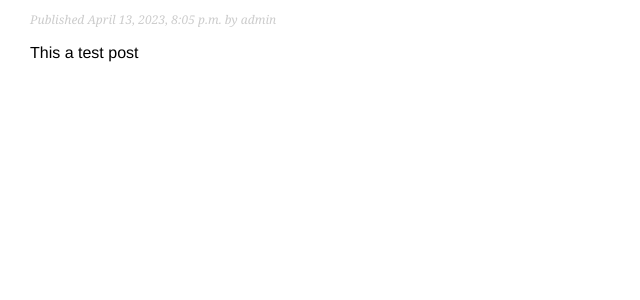
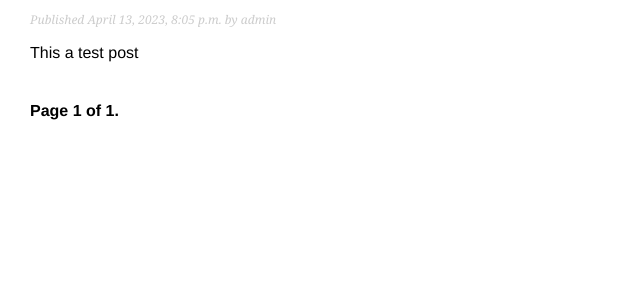
Before and after one commit to Dop-dd/django4-blog_app, a Django app: page /blog/ in a window 1280 px wide. Shown: the part 370-670 px from the top of the page, without its empty margins (0-640 px from the left). Run offline with Django 4.2, Linux system fonts and the light colour scheme; data comes from the database, SQL or seed files in the repository.

Commit message:
add pagination

```diff
--- a/mysite/blog/templates/blog/post/list.html
+++ b/mysite/blog/templates/blog/post/list.html
@@ -13,6 +13,7 @@
         Published {{ post.publish }} by {{  post.author }}
     </p>
     {{ post.body|truncatewords:30|linebreaks }}
+{% endfor %}
 
-{% endfor %}
+{% include "pagination.html" with page=posts %}
 {% endblock %}
--- /dev/null
+++ b/mysite/blog/templates/pagination.html
@@ -0,0 +1,13 @@
+<div class="pagination">
+  <span class="step-links">
+    {% if page.has_previous %}
+      <a href="?page={{ page.previous_page_number }}">Previous</a>
+    {% endif %}
+    <span class="current">
+      Page {{ page.number }} of {{ page.paginator.num_pages }}.
+    </span>
+    {% if page.has_next %}
+      <a href="?page={{ page.next_page_number }}">Next</a>
+    {% endif %}
+  </span>
+</div>
--- a/mysite/blog/views.py
+++ b/mysite/blog/views.py
@@ -1,10 +1,15 @@
-from django.shortcuts import render, get_object_or_404
+from django.shortcuts import render, get_object_or_404, redirect
 from.models import Post
-from django.http import Http404
+from django.core.paginator import Paginator
+#from django.http import Http404
 
 # Create your views here.
 def post_list(request):
-    posts = Post.published.all()
+    post_list = Post.published.all()
+    # Pagination with 3 posts per page
+    paginator = Paginator(post_list, 3)
+    page_number = request.GET.get('page', 1)
+    posts = paginator.page(page_number)
     return render(request,
                 'blog/post/list.html',
                 {'posts': posts})
@@ -20,7 +25,7 @@ def post_detail(request, year, month, day, post):
     return render(request,
                   'blog/post/detail.html',
                   {'post': post})
-# loner metod
+# longer metod
 # try:
     #     post = Post.published.get(id=id)
     # except Post.DoesNotExist:
```
